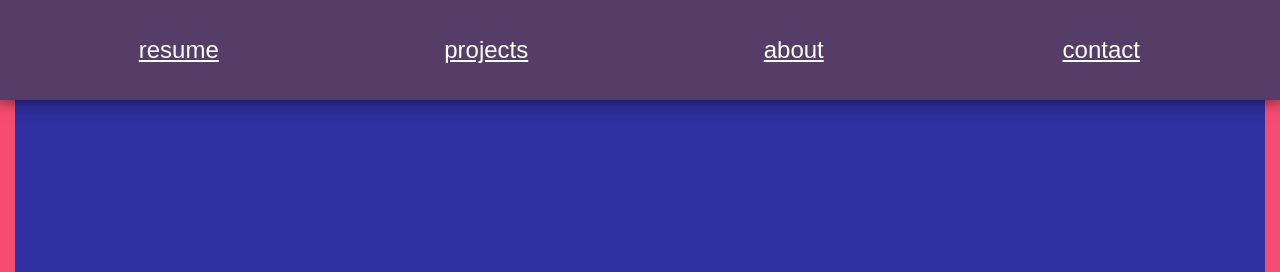
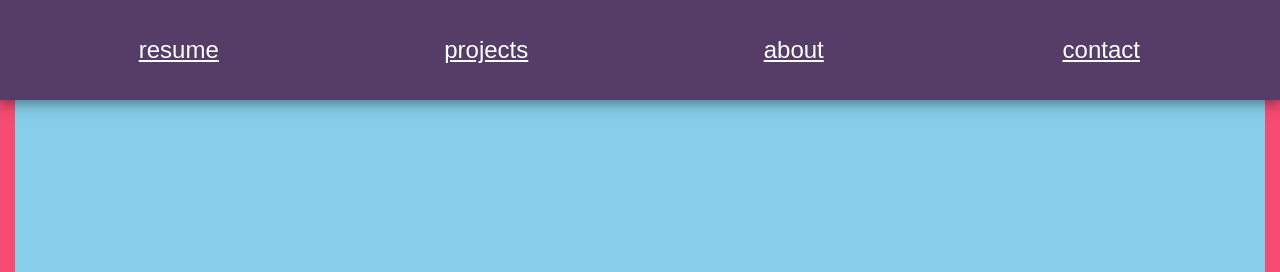
Before and after one commit to marty-jiffar/marty-jiffar.github.io, a plain HTML site: page index.html in a window 1280 px wide. Shown: the top 272 px of the page. Drawn offline with nearby package versions, Linux system fonts and the light colour scheme; grey boxes are pictures that could not be loaded.

Commit message:
Update stylelaptop1k.css
Trying out sky blue.

```diff
--- a/css/stylelaptop1k.css
+++ b/css/stylelaptop1k.css
@@ -1,5 +1,5 @@
 body {
-    background-color: #2F2FA2;
+    background-color: #87CEEB;
     font-family: "avenir", "Sans-serif", Arial;
     height:100%;
     margin:0;
```
